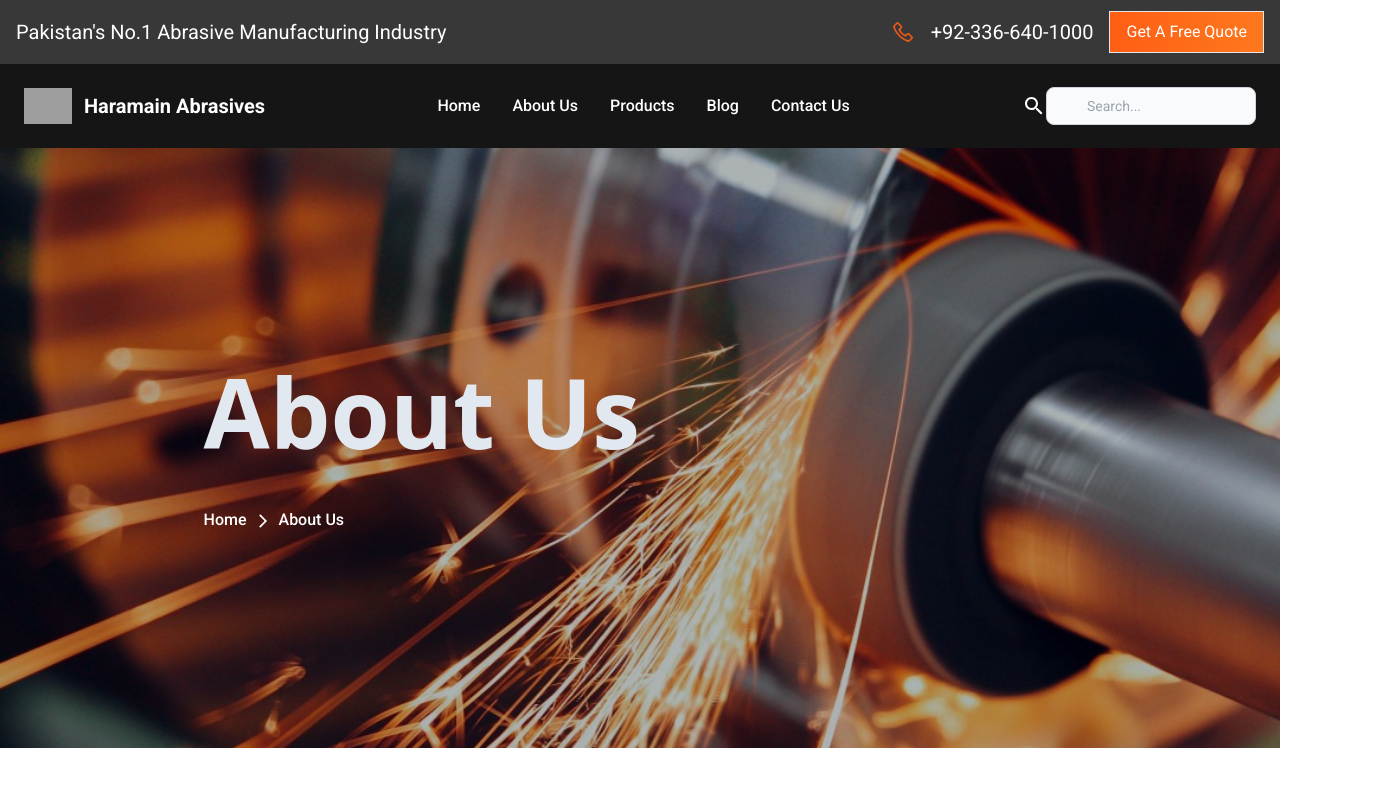
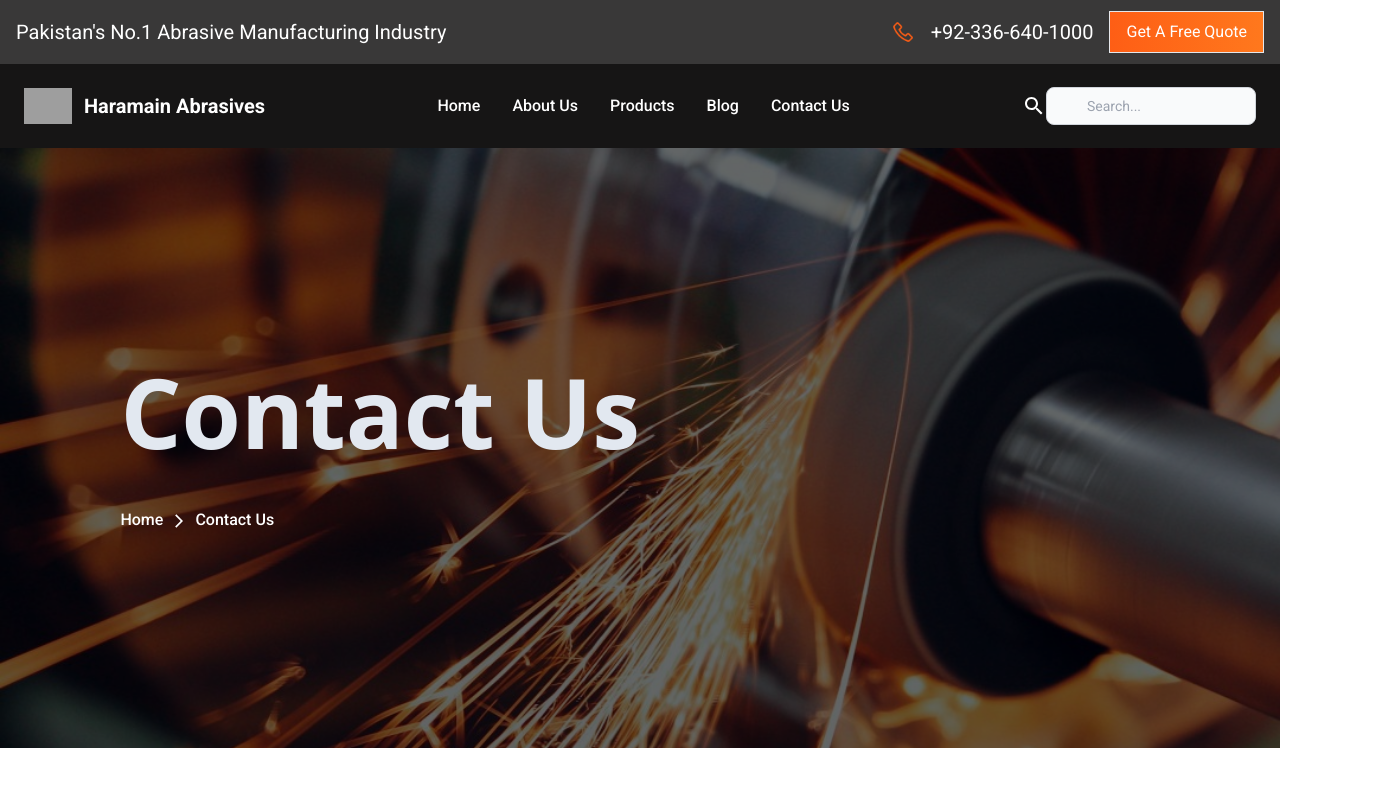
Before and after one commit to zubairkhawar/Industrial-Website-React, a React (Vite) app: page / in a window 1280 px wide. Shown: the top 800 px of the page, 1376 px wide, since content can reach past the window. Built offline with nearby package versions, Linux system fonts and the light colour scheme; grey boxes are pictures that could not be loaded.

Commit message:
Productspage initial commit

```diff
--- a/src/App.jsx
+++ b/src/App.jsx
@@ -7,8 +7,6 @@ import Divider from '@mui/material/Divider';
 import Footer from './components/Footer';
 import Contact from './pages/Contact';
 import Aboutus from './pages/Aboutus';
-import MeetTeam from './components/MeetTeam'
-import Workers from './components/Workers';
 
 function App() {
   const [count, setCount] = useState(0);
@@ -26,7 +24,7 @@ function App() {
   return (
     <>
       <TopBar />
-      <Aboutus />
+      <Contact />
       <Footer />
     </>
   );
--- a/src/pages/Aboutus.jsx
+++ b/src/pages/Aboutus.jsx
@@ -104,6 +104,8 @@ const Aboutus = () => {
                 )}
         </nav>
 
+
+        {/* Breadcrumb */}
         <section>
         <div className='relative w-full h-[600px] bg-cover '>
                 <img src='bg-hero.jpeg' alt='Background' className='w-full h-full object-cover' />
--- a/src/pages/Contact.jsx
+++ b/src/pages/Contact.jsx
@@ -106,7 +106,7 @@ const Contact = () => {
                 <div className='absolute top-0 left-0 w-full h-full bg-black opacity-60'></div>
 
                 {/* Content */}
-                <div className='absolute top-1/2 right-2/4 transform -translate-y-1/2 text-left font-roboto text-cream z-10 pl-5 lg:pl-0'>
+                <div className='absolute top-1/2 lg:right-2/4 transform -translate-y-1/2 text-left font-roboto text-cream z-10 pl-5 lg:pl-0'>
                     <h1 className='text-4xl lg:text-8xl mb-4 font-sans font-bold' >
                     Contact Us
                     </h1>
--- /dev/null
+++ b/src/pages/Products.jsx
@@ -0,0 +1,11 @@
+import React from 'react'
+
+const Products = () => {
+  return (
+    <div>
+
+    </div>
+  )
+}
+
+export default Products
```
